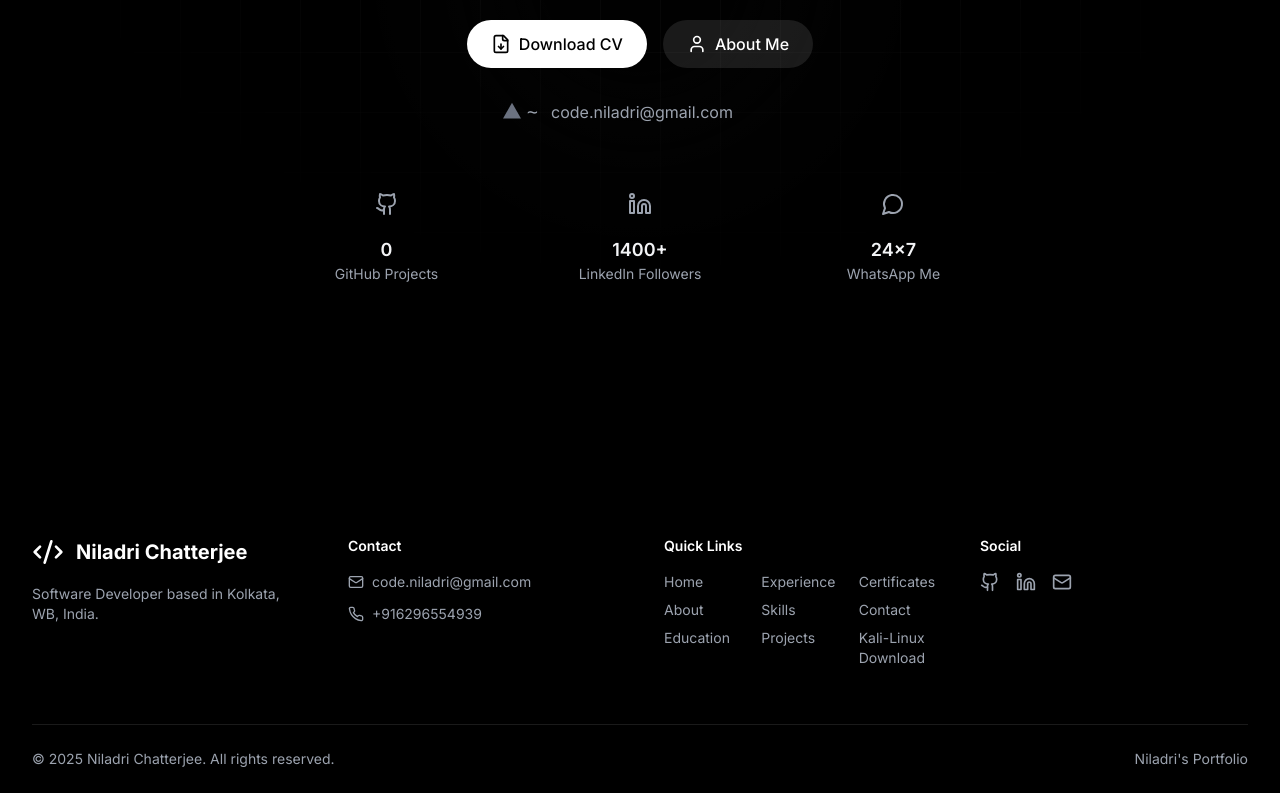
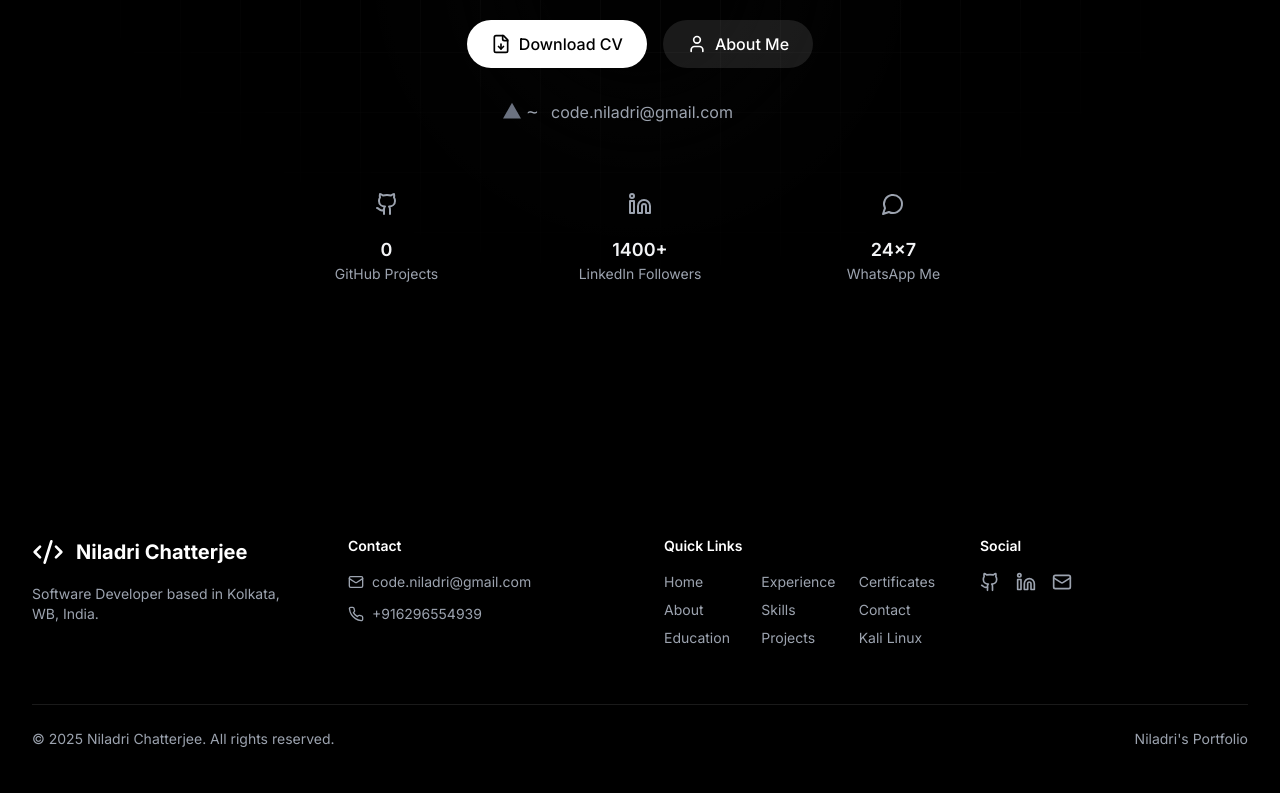
Before and after one commit to max-proj17/max-proj17.github.io, a Next.js app: page / in a window 1280 px wide. Shown: the part 428-1221 px from the top of the page. Built offline with nearby package versions, Linux system fonts and the light colour scheme; no server answers.

Commit message:
Update for Kali

```diff
--- a/src/components/Footer.tsx
+++ b/src/components/Footer.tsx
@@ -16,7 +16,7 @@ const Footer = () => {
 		{ name: 'Projects', path: '/projects' },
 		{ name: 'Certificates', path: '/certificates' },
 		{ name: 'Contact', path: '/contact' },
-		{ name: 'Kali-Linux Download', path: '/kali' },
+		{ name: 'Kali Linux', path: '/kali' },
 	];
 
 	// Split links into columns of 3
```
